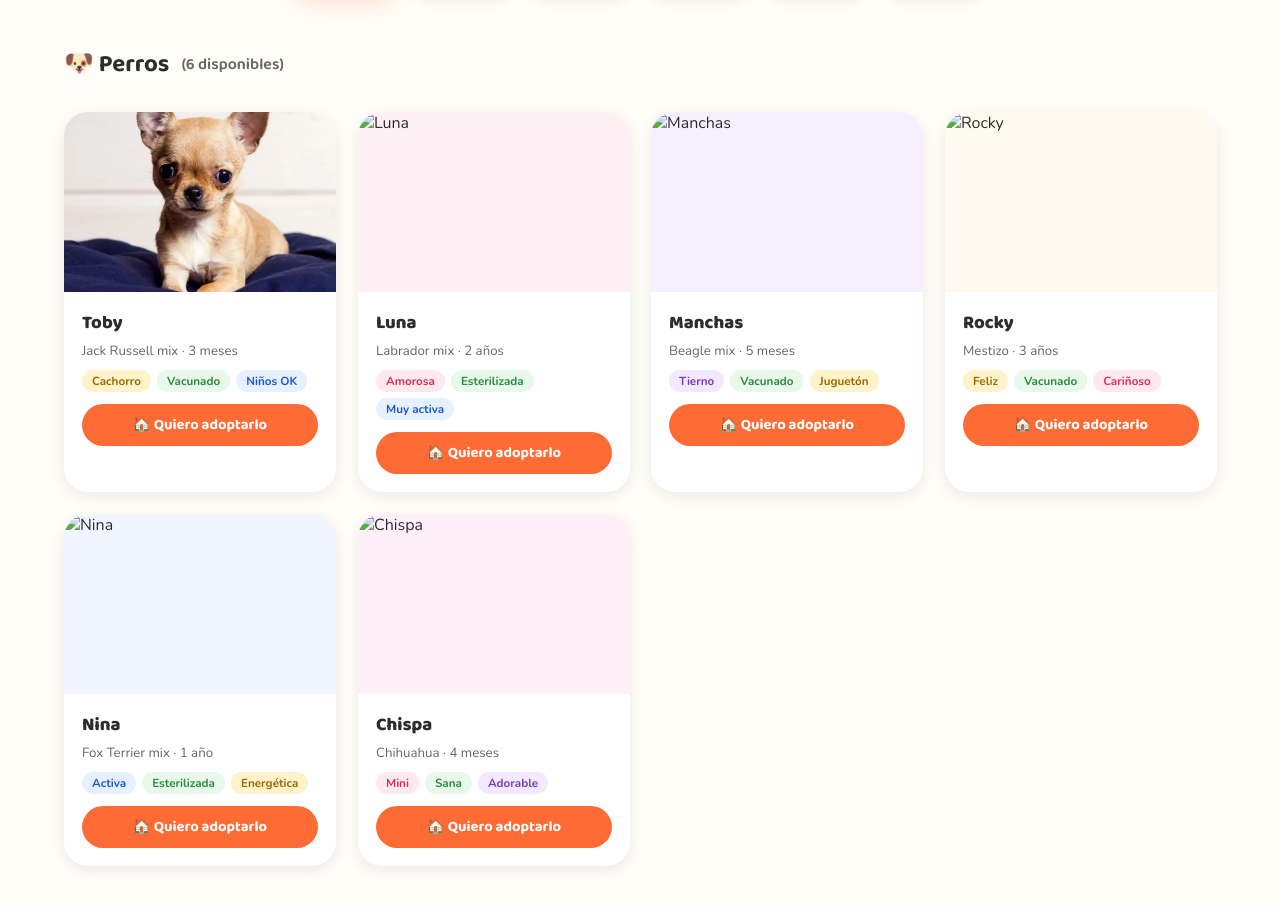
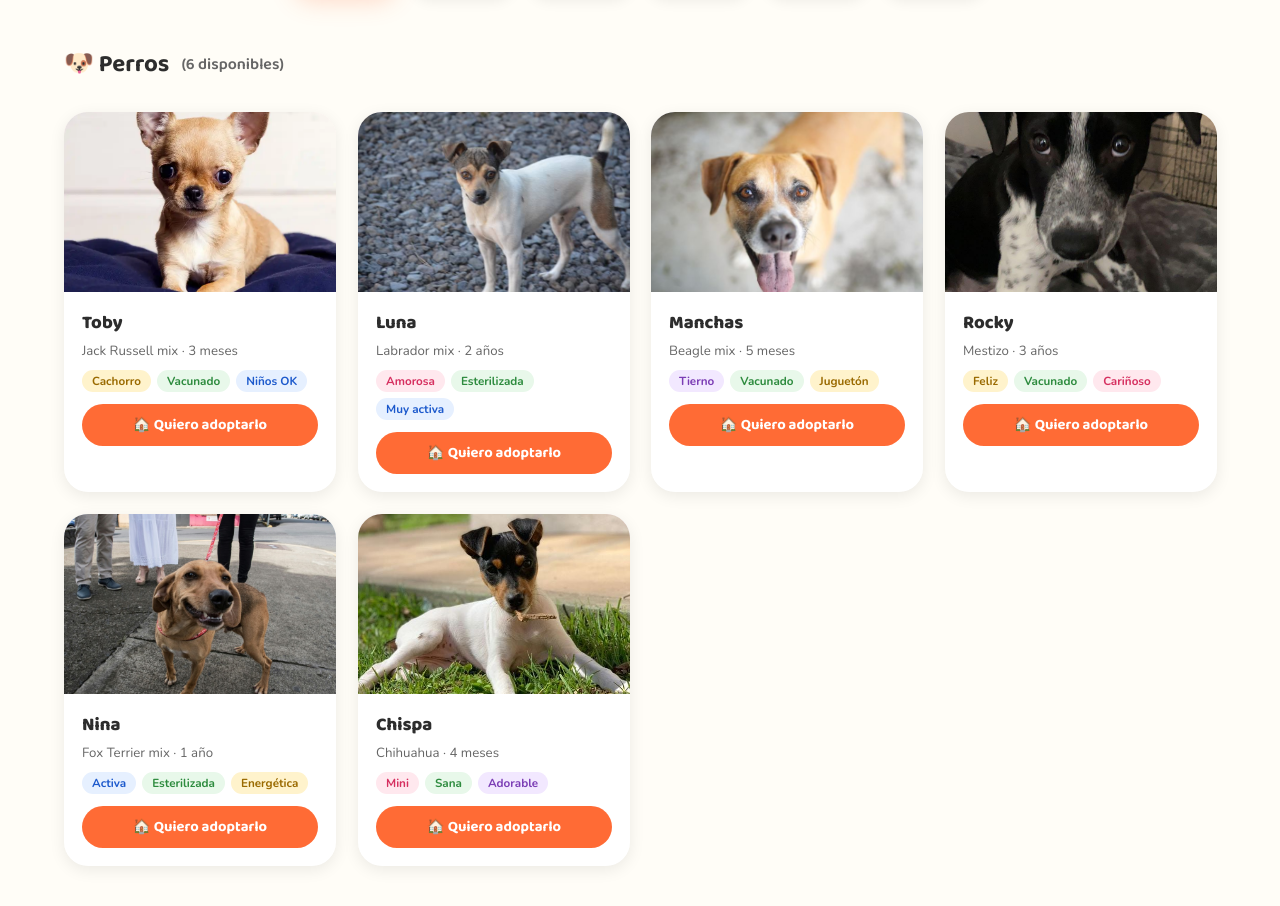
Before and after one commit to FCreative-gt/Huellas-de-Amor, a plain HTML site: page index.html in a window 1280 px wide. Shown: the part 2480-3386 px from the top of the page. Drawn offline with nearby package versions, Linux system fonts and the light colour scheme.

Commit message:
Update index.html

```diff
--- a/index.html
+++ b/index.html
@@ -442,18 +442,18 @@ const colorMap = {
 const petsData = {
   perros: [
     { name: "Toby",    photo: "photos/perro 1.jpeg", age: "3 meses", breed: "Jack Russell mix",  tags: ["tag-yellow","Cachorro"],  tags2: ["tag-green","Vacunado"],    tags3: ["tag-blue","Niños OK"],      bg: "#FFF3EE" },
-    { name: "Luna",    photo: "fotos/perro_2.jpg", age: "2 años",  breed: "Labrador mix",      tags: ["tag-pink","Amorosa"],    tags2: ["tag-green","Esterilizada"],tags3: ["tag-blue","Muy activa"],    bg: "#FFF0F5" },
-    { name: "Manchas", photo: "fotos/perro_3.jpg", age: "5 meses", breed: "Beagle mix",        tags: ["tag-purple","Tierno"],   tags2: ["tag-green","Vacunado"],    tags3: ["tag-yellow","Juguetón"],    bg: "#F5F0FF" },
-    { name: "Rocky",   photo: "fotos/perro_4.jpg", age: "3 años",  breed: "Mestizo",           tags: ["tag-yellow","Feliz"],    tags2: ["tag-green","Vacunado"],    tags3: ["tag-pink","Cariñoso"],      bg: "#FFFAF0" },
-    { name: "Nina",    photo: "fotos/perro_5.jpg", age: "1 año",   breed: "Fox Terrier mix",   tags: ["tag-blue","Activa"],     tags2: ["tag-green","Esterilizada"],tags3: ["tag-yellow","Energética"],  bg: "#F0F5FF" },
-    { name: "Chispa",  photo: "fotos/perro_6.jpg", age: "4 meses", breed: "Chihuahua",         tags: ["tag-pink","Mini"],       tags2: ["tag-green","Sana"],        tags3: ["tag-purple","Adorable"],    bg: "#FFF0F8" },
+    { name: "Luna",    photo: "photos/perro 2.jpg", age: "2 años",  breed: "Labrador mix",      tags: ["tag-pink","Amorosa"],    tags2: ["tag-green","Esterilizada"],tags3: ["tag-blue","Muy activa"],    bg: "#FFF0F5" },
+    { name: "Manchas", photo: "photos/perro 3.jpg", age: "5 meses", breed: "Beagle mix",        tags: ["tag-purple","Tierno"],   tags2: ["tag-green","Vacunado"],    tags3: ["tag-yellow","Juguetón"],    bg: "#F5F0FF" },
+    { name: "Rocky",   photo: "photos/perro 4.jpg", age: "3 años",  breed: "Mestizo",           tags: ["tag-yellow","Feliz"],    tags2: ["tag-green","Vacunado"],    tags3: ["tag-pink","Cariñoso"],      bg: "#FFFAF0" },
+    { name: "Nina",    photo: "photos/perro 5.jpg", age: "1 año",   breed: "Fox Terrier mix",   tags: ["tag-blue","Activa"],     tags2: ["tag-green","Esterilizada"],tags3: ["tag-yellow","Energética"],  bg: "#F0F5FF" },
+    { name: "Chispa",  photo: "photos/perro 6.jpg", age: "4 meses", breed: "Chihuahua",         tags: ["tag-pink","Mini"],       tags2: ["tag-green","Sana"],        tags3: ["tag-purple","Adorable"],    bg: "#FFF0F8" },
   ],
   gatos: [
-    { name: "Mochi",    photo: "fotos/gato_1.jpg", age: "2 años",  breed: "Doméstico blanco y negro", tags: ["tag-yellow","Tranquila"], tags2: ["tag-green","Esterilizada"], tags3: ["tag-blue","Para depto"],  bg: "#F5F0FF" },
-    { name: "Simba",    photo: "fotos/gato_2.jpg", age: "3 años",  breed: "Doméstico bicolor",        tags: ["tag-purple","Curioso"],  tags2: ["tag-green","Vacunado"],    tags3: ["tag-pink","Ojos verdes"], bg: "#FFFAF0" },
-    { name: "Tigresa",  photo: "fotos/gato_3.jpg", age: "8 meses", breed: "Tabby doméstica",          tags: ["tag-pink","Juguetona"],  tags2: ["tag-green","Esterilizada"], tags3: ["tag-yellow","Curiosa"],   bg: "#FFF0F5" },
-    { name: "Lord Gris",photo: "fotos/gato_4.jpg", age: "4 años",  breed: "British Shorthair",        tags: ["tag-blue","Elegante"],   tags2: ["tag-green","Vacunado"],    tags3: ["tag-purple","Tranquilo"], bg: "#F0F5FF" },
-    { name: "Luna",     photo: "fotos/gato_5.jpg", age: "1 año",   breed: "Doméstica gris y blanca",  tags: ["tag-pink","Cariñosa"],   tags2: ["tag-green","Esterilizada"], tags3: ["tag-yellow","Mimosa"],    bg: "#FFFBF0" },
+    { name: "Mochi",    photo: "photos/Gato 1.jpg", age: "2 años",  breed: "Doméstico blanco y negro", tags: ["tag-yellow","Tranquila"], tags2: ["tag-green","Esterilizada"], tags3: ["tag-blue","Para depto"],  bg: "#F5F0FF" },
+    { name: "Simba",    photo: "photos/Gato 2.jpg", age: "3 años",  breed: "Doméstico bicolor",        tags: ["tag-purple","Curioso"],  tags2: ["tag-green","Vacunado"],    tags3: ["tag-pink","Ojos verdes"], bg: "#FFFAF0" },
+    { name: "Tigresa",  photo: "photos/Gato 3.jpg", age: "8 meses", breed: "Tabby doméstica",          tags: ["tag-pink","Juguetona"],  tags2: ["tag-green","Esterilizada"], tags3: ["tag-yellow","Curiosa"],   bg: "#FFF0F5" },
+    { name: "Lord Gris",photo: "photos/Gato 4.jpg", age: "4 años",  breed: "British Shorthair",        tags: ["tag-blue","Elegante"],   tags2: ["tag-green","Vacunado"],    tags3: ["tag-purple","Tranquilo"], bg: "#F0F5FF" },
+    { name: "Luna",     photo: "photos/Gato 5.jpg", age: "1 año",   breed: "Doméstica gris y blanca",  tags: ["tag-pink","Cariñosa"],   tags2: ["tag-green","Esterilizada"], tags3: ["tag-yellow","Mimosa"],    bg: "#FFFBF0" },
   ],
   conejos: [
     { name: "Bunny",   emoji: "🐰", age: "1 año",   breed: "Holland Lop",  tags: ["tag-pink","Suave"],     tags2: ["tag-green","Sano"],   tags3: ["tag-yellow","Silencioso"], bg: "#FFF0F5" },
```
